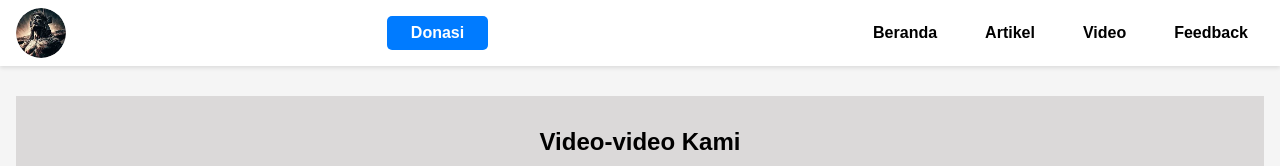
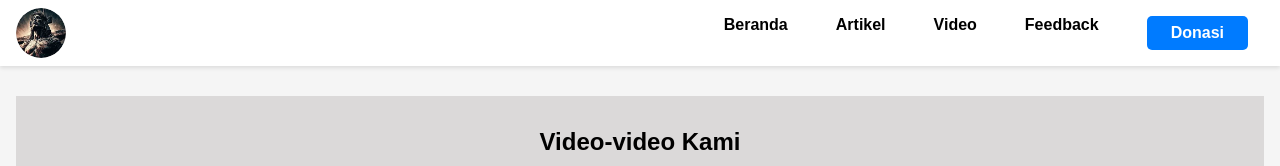
Before and after one commit to qaislam/qaislam.github.io, a plain HTML site: page video.html in a window 1280 px wide. Shown: the top 166 px of the page. Drawn offline with Linux system fonts and the light colour scheme.

Commit message:
Add files via upload

```diff
--- a/video.html
+++ b/video.html
@@ -12,12 +12,14 @@
         <div class="profile">
             <img src="jesuscrucified.jpeg" alt="Profile">
         </div>
-        <a href="#"><button class="donate-button">Donasi</button>
         <nav>
             <a href="beranda.html">Beranda</a>
             <a href="article.html">Artikel</a>
             <a href="video.html">Video</a>
             <a href="feedback.html">Feedback</a>
+
+            <a href="#"><button class="donate-button">Donasi</button></a>
+            </div>
         </nav>
     </div>
     <main>
```
